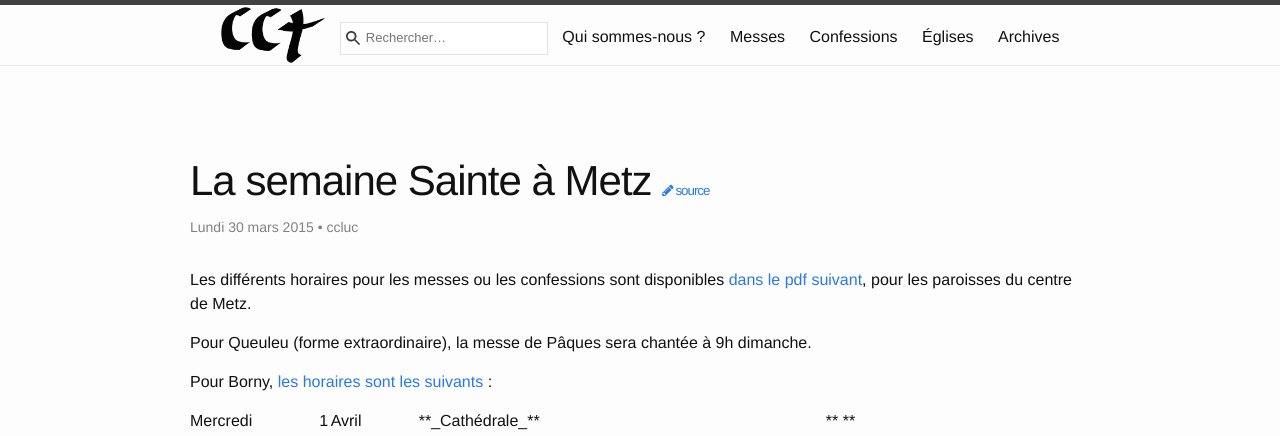
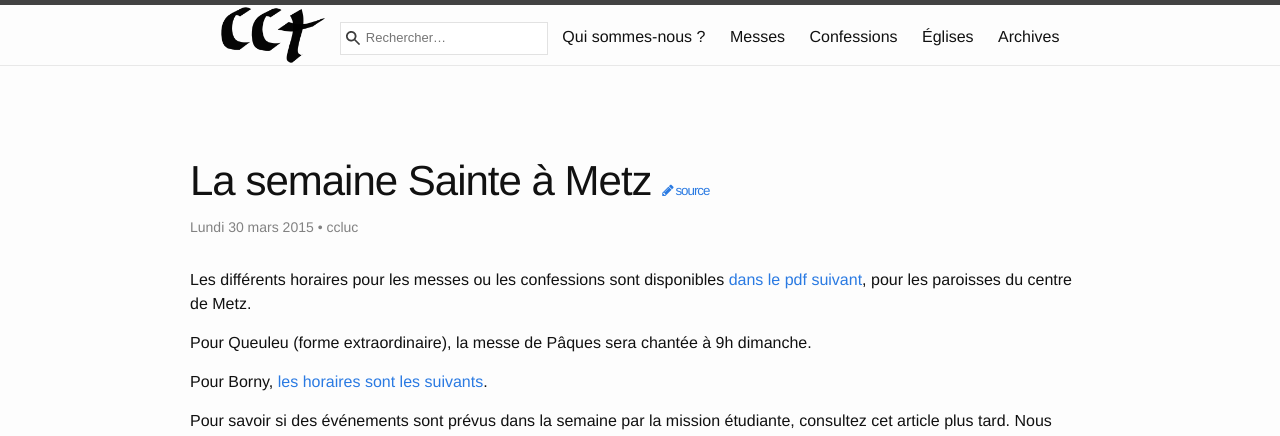
Before and after one commit to cccroix/cccroix.github.io, a Jekyll site: the page built from _posts/2015-03-30-la-semaine-sainte-a-metz.markdown, in a window 1280 px wide. Shown: the top 436 px of the page. Built offline with Jekyll 4.4.1, drawn with Linux system fonts in a browser that asks for light colours; some of the changed text lies outside the part shown.

Commit message:
corrects old posts

```diff
--- a/_posts/2015-03-30-la-semaine-sainte-a-metz.markdown
+++ b/_posts/2015-03-30-la-semaine-sainte-a-metz.markdown
@@ -17,193 +17,10 @@ Les différents horaires pour les messes ou les confessions sont disponibles [da
 
 Pour Queuleu (forme extraordinaire), la messe de Pâques sera chantée à 9h dimanche.
 
-Pour Borny, [les horaires sont les suivants](https://sites.google.com/site/stpaulestmessin/home/horaires-des-messes-du-trimestre) :
-<table cellpadding="0" width="764" cellspacing="0" border="0" >
-<tbody >
-<tr >
+Pour Borny, [les horaires sont les suivants](https://sites.google.com/site/stpaulestmessin/home/horaires-des-messes-du-trimestre).
 
-<td height="18" >Mercredi
-</td>
-
-<td >1
-</td>
-
-<td >Avril
-</td>
-
-<td >
-</td>
-
-<td >**_Cathédrale_**
-</td>
-
-<td >
-</td>
-
-<td >
-</td>
-
-<td >** **
-</td>
-</tr>
-<tr >
-
-<td height="18" >Jeudi saint
-</td>
-
-<td >2
-</td>
-
-<td >Avril
-</td>
-
-<td >
-</td>
-
-<td >**_ _**
-</td>
-
-<td >**semaine **
-</td>
-
-<td >20H
-</td>
-
-<td >**Courcelles**
-</td>
-</tr>
-<tr >
-
-<td height="18" >Vendredi saint
-</td>
-
-<td >3
-</td>
-
-<td >Avril
-</td>
-
-<td >
-</td>
-
-<td >**_ _**
-</td>
-
-<td >**sainte**
-</td>
-
-<td >17H
-</td>
-
-<td >**Villers**
-</td>
-</tr>
-<tr >
-
-<td height="18" >Samedi saint
-</td>
-
-<td >4
-</td>
-
-<td >Avril
-</td>
-
-<td >
-</td>
-
-<td >**_ _**
-</td>
-
-<td >**vigile pascale**
-</td>
-
-<td >21 H
-</td>
-
-<td >**ND GaB**
-</td>
-</tr>
-<tr >
-
-<td height="18" >Dimanche
-</td>
-
-<td >5
-</td>
-
-<td >Avril
-</td>
-
-<td >9H30
-</td>
-
-<td >**_Borny St Paul_**
-</td>
-
-<td >
-</td>
-
-<td >10H30
-</td>
-
-<td >**Courcelles**
-</td>
-</tr>
-<tr >
-
-<td height="18" >pâques
-</td>
-
-<td >5
-</td>
-
-<td >Avril
-</td>
-
-<td >11 H
-</td>
-
-<td >**_Borny St Pierre_**
-</td>
-
-<td >
-</td>
-
-<td >
-</td>
-
-<td >** **
-</td>
-</tr>
-<tr >
-
-<td height="18" >
-</td>
-
-<td >
-</td>
-
-<td >
-</td>
-
-<td >
-</td>
-
-<td >
-</td>
-
-<td >
-</td>
-
-<td >
-</td>
-
-<td >
-</td>
-</tr>
-</tbody>
-</table>
 Pour savoir si des événements sont prévus dans la semaine par la mission étudiante, consultez cet article plus tard. Nous sommes en train de chercher les informations !
 
-[caption id="attachment_411" align="aligncenter" width="300"][![mantegna tryptique de Vérone la crucifixuon](https://cccroixmetz.files.wordpress.com/2015/03/mantegna-tryptique-de-vc3a9rone-la-crucifixuon.jpg?w=300)](https://cccroixmetz.files.wordpress.com/2015/03/mantegna-tryptique-de-vc3a9rone-la-crucifixuon.jpg) _Mantegna_, La crucifixion[/caption]
+[![mantegna tryptique de Vérone la crucifixuon](https://cccroixmetz.files.wordpress.com/2015/03/mantegna-tryptique-de-vc3a9rone-la-crucifixuon.jpg?w=300)](https://cccroixmetz.files.wordpress.com/2015/03/mantegna-tryptique-de-vc3a9rone-la-crucifixuon.jpg)
+
+_Mantegna_, La crucifixion
--- a/_posts/2015-05-02-horaires-de-confession.markdown
+++ b/_posts/2015-05-02-horaires-de-confession.markdown
@@ -14,8 +14,9 @@ tags:
 
 Une [nouvelle page](/confessions/) agrégeant tous les horaires de confession de Metz vient d'être créée sur le site, afin de faciliter vos recherches. Attention les tranches horaires ne sont souvent pas plus longues qu'une demi-heure !
 
-N'hésitez pas à transmettre à c @ rezometz.fr si vous avez d'autres horaires !
+N'hésitez pas à transmettre à <c@rezometz.fr> si vous avez d'autres horaires !
 
 
+[![Le retour du fils prodigue, Rembrandt](https://cccroixmetz.files.wordpress.com/2015/05/le-retour-du-fils-prodigue-rembrandt.jpg?w=238)](https://cccroixmetz.files.wordpress.com/2015/05/le-retour-du-fils-prodigue-rembrandt.jpg)
 
-[caption id="attachment_428" align="aligncenter" width="238"][![Le retour du fils prodigue, Rembrandt](https://cccroixmetz.files.wordpress.com/2015/05/le-retour-du-fils-prodigue-rembrandt.jpg?w=238)](https://cccroixmetz.files.wordpress.com/2015/05/le-retour-du-fils-prodigue-rembrandt.jpg) Le retour du fils prodigue, Rembrandt[/caption]
+Le retour du fils prodigue, Rembrandt
```
Also changed, not shown: _posts/2015-09-28-mise-a-jour-des-horaires-des-laudes.markdown (+20 -41 lines).
